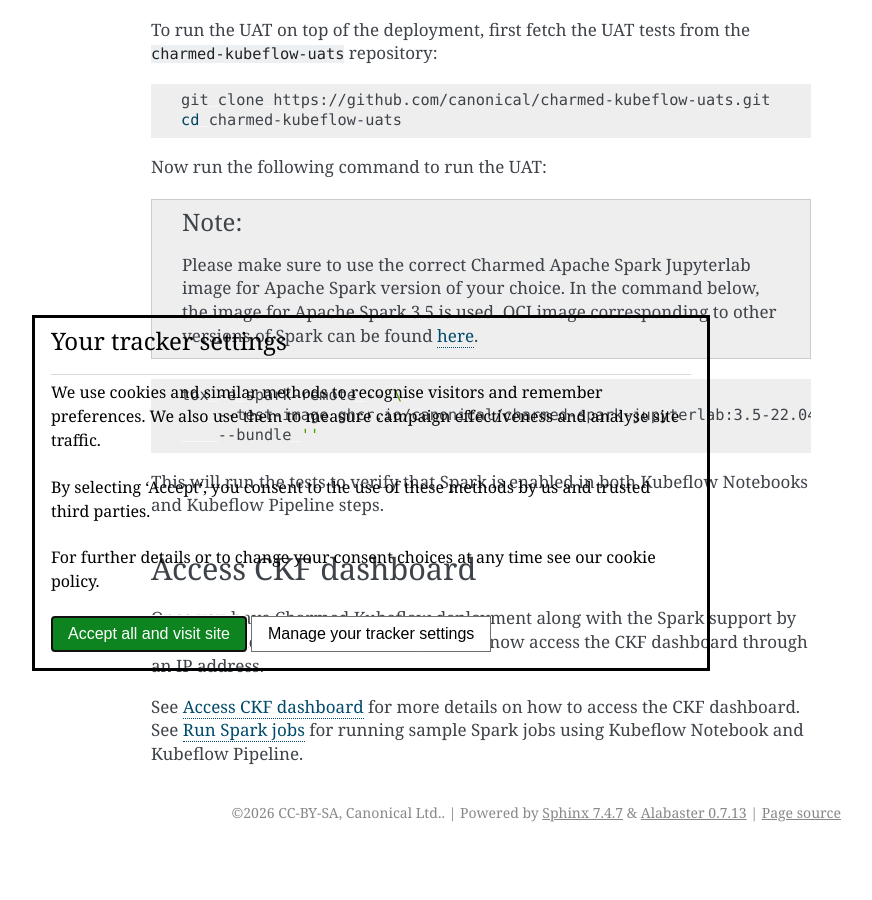
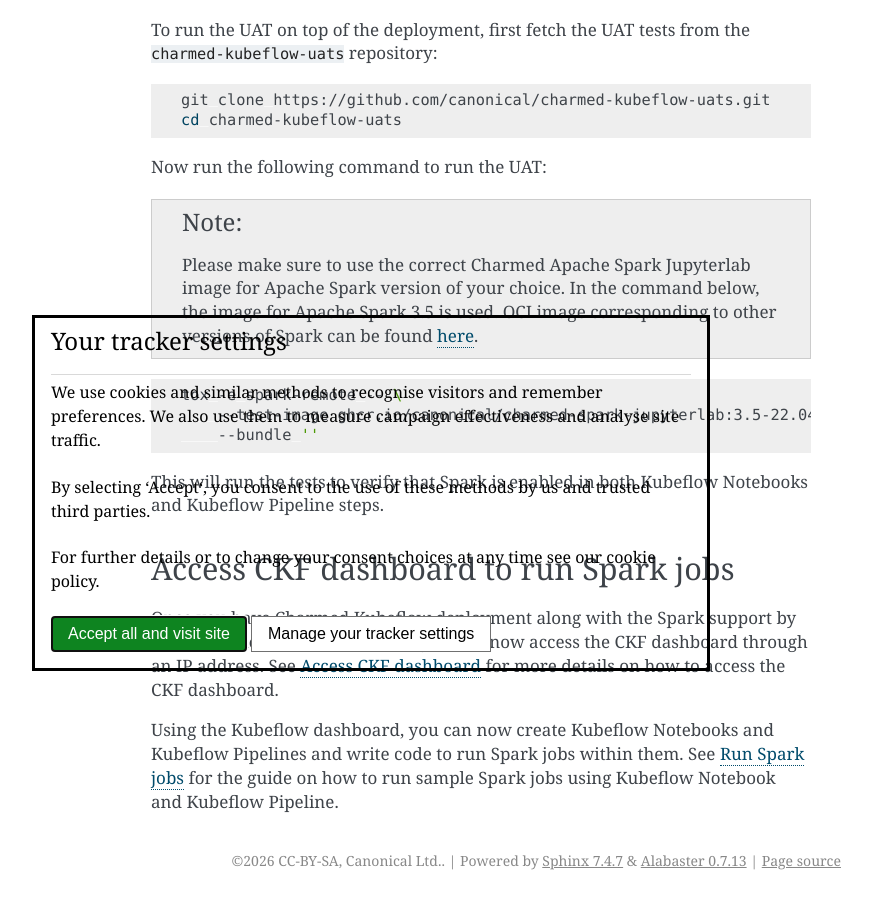
Before and after one commit to canonical/charmed-kubeflow-documentation, a Sphinx documentation site: the page built from docs/how-to/manage/integrate-spark.rst, in a window 1280 px wide and 900 px high, scrolled down 5653 px. Shown: the whole window, without its empty margins (269-1141 px from the left). Built offline with Sphinx 7.4.7, drawn with Linux system fonts in a browser that asks for light colours; before the commit the page ends 6505 px from its top, so only the background shows below that; some of the changed text lies outside the part shown.

Commit message:
Reprhase the last section

```diff
--- a/docs/how-to/manage/integrate-spark.rst
+++ b/docs/how-to/manage/integrate-spark.rst
@@ -318,12 +318,14 @@
 
 This will run the tests to verify that Spark is enabled in both Kubeflow Notebooks and Kubeflow Pipeline steps.
 
----------------------
-Access CKF dashboard
----------------------
+---------------------------------------
+Access CKF dashboard to run Spark jobs
+---------------------------------------
 
 Once you have Charmed Kubeflow deployment along with the Spark support by following the instructions above, you can
-now access the CKF dashboard through an IP address.
+now access the CKF dashboard through an IP address. See :ref:`Access CKF dashboard <access_ckf_dashboard>` for more
+details on how to access the CKF dashboard.
 
-See :ref:`Access CKF dashboard <access_ckf_dashboard>` for more details on how to access the CKF dashboard.
-See :ref:`Run Spark jobs <run_spark_jobs>` for running sample Spark jobs using Kubeflow Notebook and Kubeflow Pipeline.
+Using the Kubeflow dashboard, you can now create Kubeflow Notebooks and Kubeflow Pipelines and write code to run Spark
+jobs within them. See :ref:`Run Spark jobs <run_spark_jobs>` for the guide on how to run sample Spark jobs using
+Kubeflow Notebook and Kubeflow Pipeline.
```
